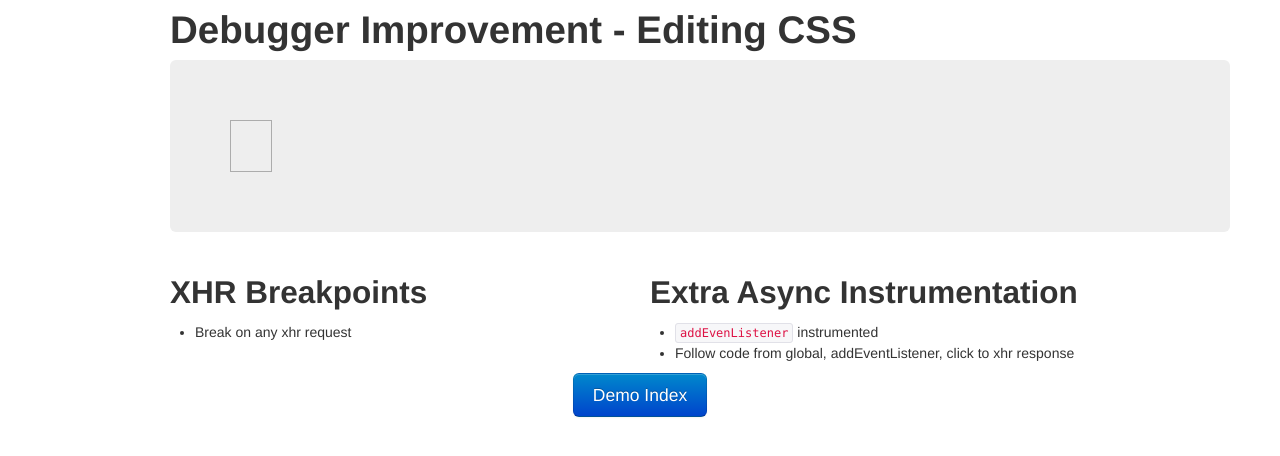
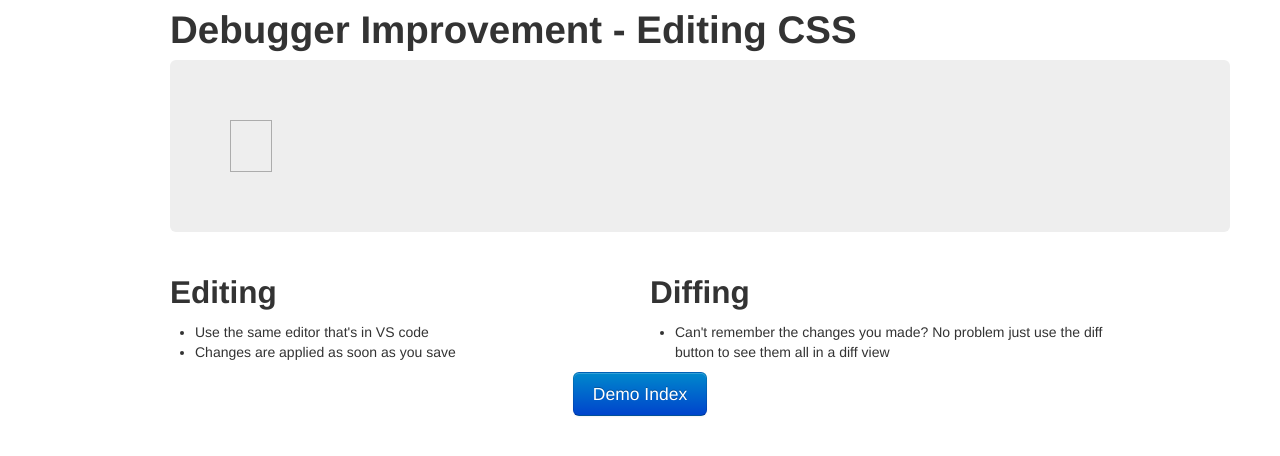
Before and after one commit to andysterland/andysterland.github.io, a plain HTML site: page Demos/EditCSS/editcss.html in a window 1280 px wide. Drawn offline with Linux system fonts and the light colour scheme.

Commit message:
Update the css editing page content

```diff
--- a/Demos/EditCSS/editcss.html
+++ b/Demos/EditCSS/editcss.html
@@ -27,16 +27,16 @@
 
 		    <div class="row">
                 <div class="span6">
-                    <h2>XHR Breakpoints</h2>
+                    <h2>Editing</h2>
                     <ul>
-                        <li>Break on any xhr request</li>
+                        <li>Use the same editor that's in VS code</li>
+						<li>Changes are applied as soon as you save</li>
                     </ul>
                 </div>
                 <div class="span6">
-                    <h2>Extra Async Instrumentation</h2>
+                    <h2>Diffing</h2>
                     <ul>
-                        <li><code>addEvenListener</code> instrumented</li>
-                        <li>Follow code from global, addEventListener, click to xhr response</li>
+                        <li>Can't remember the changes you made? No problem just use the diff button to see them all in a diff view</li>
                     </ul>
                 </div>
             </div>
```
